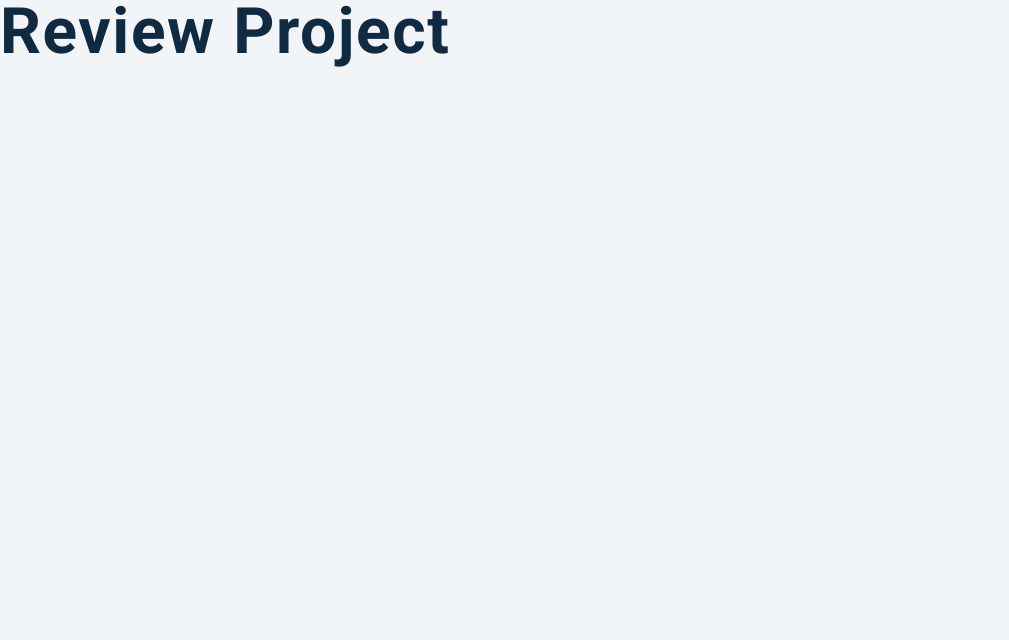
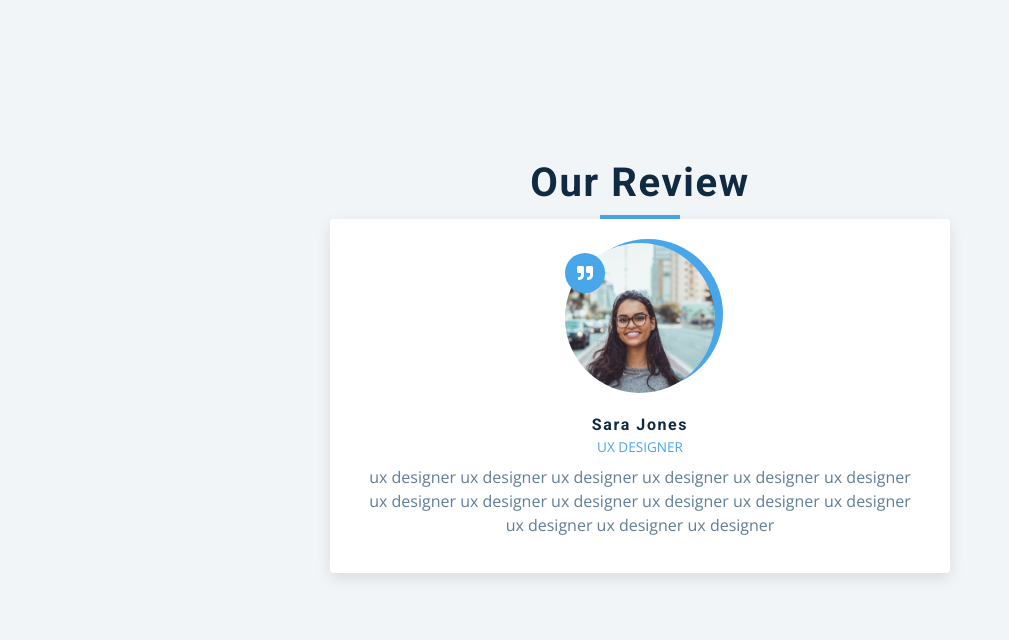
Before and after one commit to rvutd/JS-Reviews, a plain HTML site: page index.html in a window 1280 px wide. Shown: the whole page, without its empty margins (0-1009 px from the left). Drawn offline with nearby package versions, Linux system fonts and the light colour scheme.

Commit message:
'getting-started'

```diff
--- a/index.html
+++ b/index.html
@@ -14,7 +14,30 @@
     <link rel="stylesheet" href="styles.css" />
   </head>
   <body>
-    <h1>review project</h1>
+
+    <main>
+      <section class="container">
+        <!-- Title -->
+        <div class="title">
+          <h2>our review</h2>
+          <div class="underline"></div>
+          <!-- review -->
+          <article class="review">
+            <div class="img-container">
+              <img src="./person-1.jpeg" alt="img" id="person-img">
+            </div>
+            <h4 id="author">sara jones</h4>
+              <p id="job">ux designer</p>
+              <p id="info">
+                ux designer ux designer ux designer ux designer ux designer
+                ux designer ux designer ux designer ux designer ux designer
+                ux designer ux designer ux designer ux designer ux designer
+              </p>
+          </article>
+        </div>
+      </section>
+    </main>
+
     <!-- javascript -->
     <script src="app.js"></script>
   </body>
```
